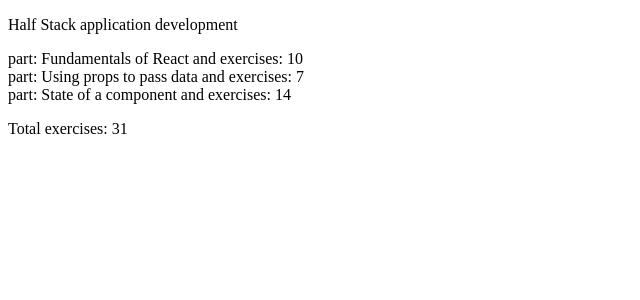
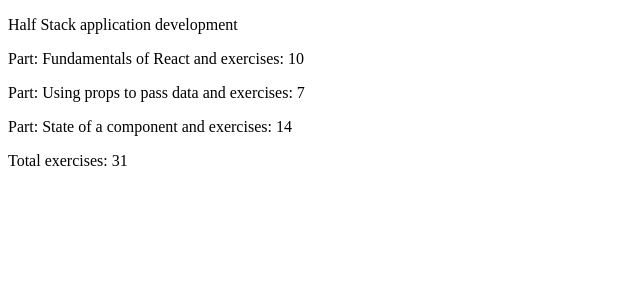
Before and after one commit to AhtesamMuhammad/full-stack-open, a React (Vite) app in the folder part1/unicafe/: page / in a window 1280 px wide. Shown: the top 300 px of the page, without its empty margins (0-640 px from the left). Built offline with nearby package versions, Linux system fonts and the light colour scheme.

Commit message:
1.4 done

```diff
--- a/part1/unicafe/src/App.jsx
+++ b/part1/unicafe/src/App.jsx
@@ -4,56 +4,49 @@ const Header = (propos) => {
 
 const Part = (props) => {
   return (
-    <>
-      part: {props.part} and exercises: {props.exercises}
-    </>
+    <p>
+      Part: {props.part} and exercises: {props.exercises}
+    </p>
   );
 };
 
 const Content = (props) => {
   return (
     <div>
-      <Part part={props.part[0]} exercises={props.exercises[0]} />
-      <br />
-      <Part part={props.part[1]} exercises={props.exercises[1]} />
-      <br />
-      <Part part={props.part[2]} exercises={props.exercises[2]} />
+      {props.parts.map((part, index) => (
+        <Part key={index} part={part.name} exercises={part.exercises} />
+      ))}
     </div>
   );
 };
-const Total = ({ numbers }) => {
-  let total = 0;
-  for (let index = 0; index < numbers.length; index++) {
-    total += numbers[index];
-  }
+
+const Total = (props) => {
+  const total = props.parts.reduce((sum, part) => sum + part.exercises, 0);
   return <p>Total exercises: {total}</p>;
 };
 
 const App = () => {
   const course = "Half Stack application development";
-
-  const part1 = {
-    name: 'Fundamentals of React',
-    exercises: 10
-  }
-  const part2 = {
-    name: 'Using props to pass data',
-    exercises: 7
-  }
-  const part3 = {
-    name: 'State of a component',
-    exercises: 14
-  }
-
+  const parts = [
+    {
+      name: "Fundamentals of React",
+      exercises: 10,
+    },
+    {
+      name: "Using props to pass data",
+      exercises: 7,
+    },
+    {
+      name: "State of a component",
+      exercises: 14,
+    },
+  ];
 
   return (
     <div>
       <Header name={course} />
-      <Content
-        part={[part1.name, part2.name, part3.name]}
-        exercises={[part1.exercises, part2.exercises, part3.exercises]}
-      />
-      <Total numbers={[part1.exercises, part2.exercises, part3.exercises]} />
+      <Content parts={parts} />
+      <Total parts={parts} />
     </div>
   );
 };
```
